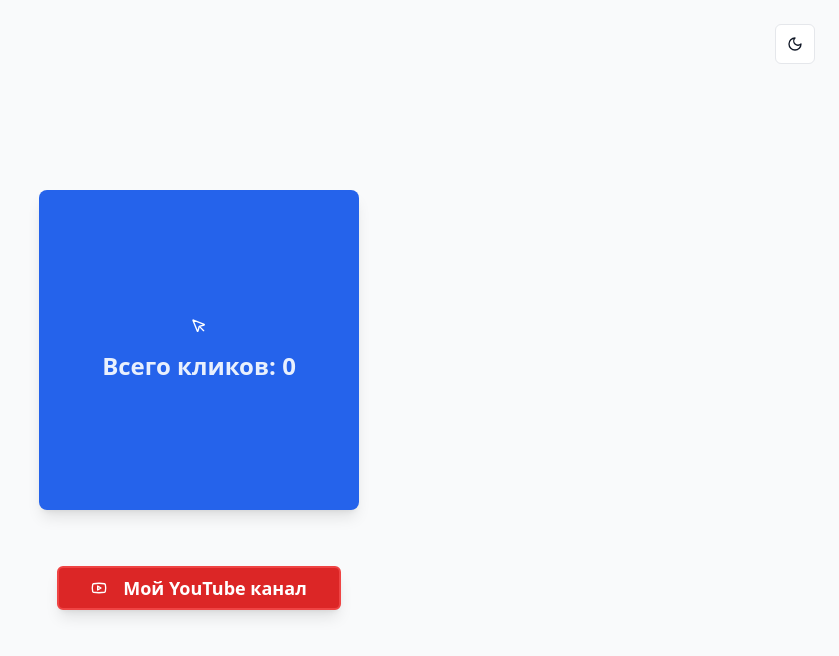
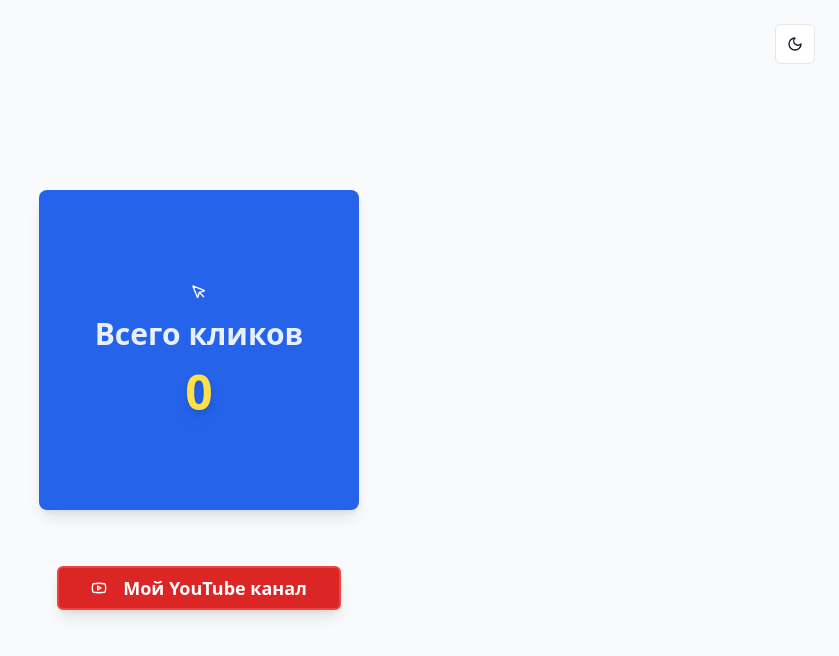
Before and after one commit to pr-poehali-dev/one-click-app, a React (Vite) app: page / in a window 1280 px wide. Shown: the top 656 px of the page, without its empty margins (441-1280 px from the left). Built offline with nearby package versions, Linux system fonts and the light colour scheme.

Commit message:
Улучшить визуализацию статистики

```diff
--- a/src/pages/Index.tsx
+++ b/src/pages/Index.tsx
@@ -109,14 +109,16 @@ const Index = () => {
               `}
             >
               {hasClicked ? (
-                <div className="text-center space-y-4">
-                  <div className="text-3xl font-bold text-white">Ты #{userClickNumber}!</div>
-                  <div className="text-2xl font-bold text-white">Всего кликов: {totalClicks}</div>
+                <div className="text-center space-y-6">
+                  <div className="text-5xl font-extrabold text-white drop-shadow-lg">#{userClickNumber}</div>
+                  <div className="text-3xl font-bold text-white/90">Всего кликов</div>
+                  <div className="text-6xl font-black text-yellow-300 drop-shadow-lg">{totalClicks}</div>
                 </div>
               ) : (
                 <div className="text-center space-y-4">
                   <Icon name="MousePointer" size={48} className="mx-auto text-white" />
-                  <div className="text-2xl font-bold text-white/90">Всего кликов: {totalClicks}</div>
+                  <div className="text-3xl font-bold text-white/90">Всего кликов</div>
+                  <div className="text-5xl font-black text-yellow-300 drop-shadow-lg">{totalClicks}</div>
                 </div>
               )}
             </Button>
```
